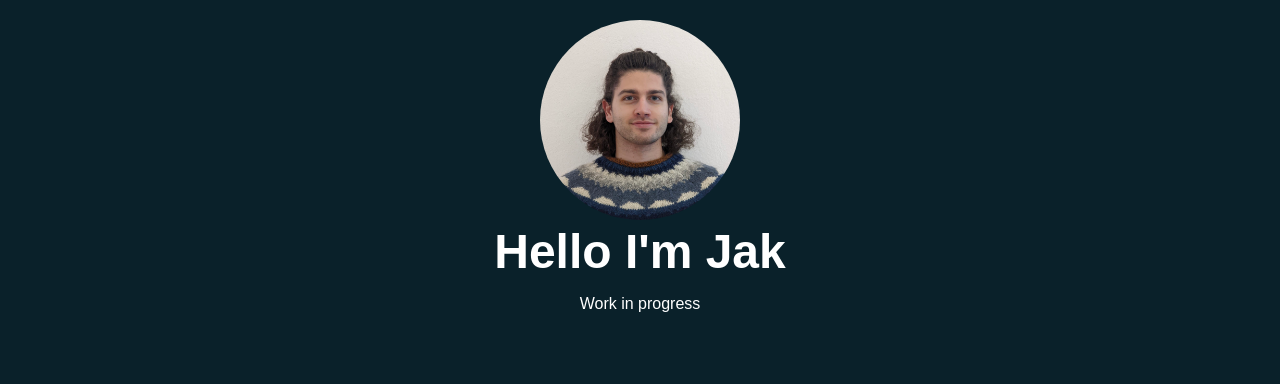
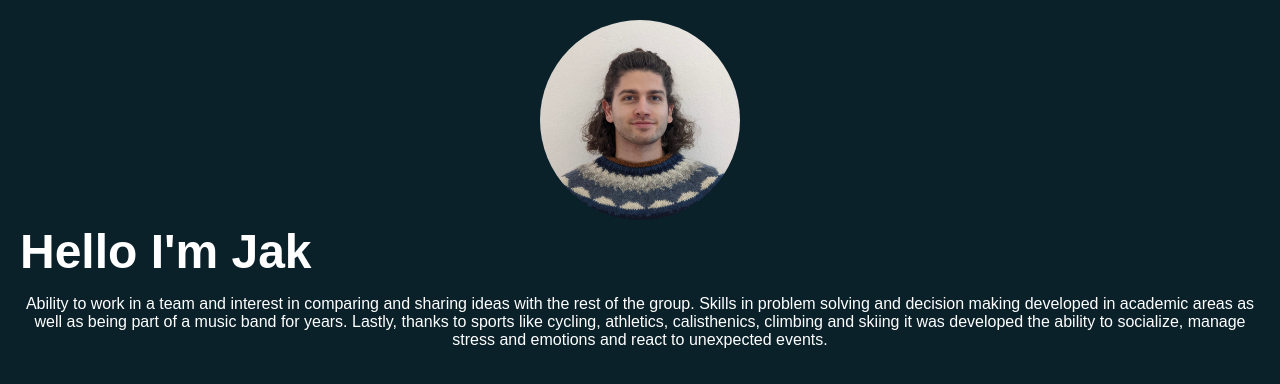
Before and after one commit to jakbtg/jakbtg.github.io, a plain HTML site: page index.html in a window 1280 px wide. Drawn offline with Linux system fonts and the light colour scheme.

Commit message:
work in progress

```diff
--- a/index.html
+++ b/index.html
@@ -9,6 +9,13 @@
 <body>
 <img src="images/face_square.jpg" alt="jakbtg" class="clipped" width="200">
 <h1>Hello I'm Jak</h1>
-<p>Work in progress</p>
+<p>Ability to work in a team and interest in comparing and
+  sharing ideas with the rest of the group. Skills in
+  problem solving and decision making developed in
+  academic areas as well as being part of a music band
+  for years. Lastly, thanks to sports like cycling, athletics,
+  calisthenics, climbing and skiing it was developed the
+  ability to socialize, manage stress and emotions and
+  react to unexpected events.</p>
 </body>
 </html>
--- a/style.css
+++ b/style.css
@@ -10,6 +10,7 @@ h1 {
     font-weight: bold;
     font-size: 3em;
     margin: 0;
+    text-align: left;
 }
 
 .clipped {
```
